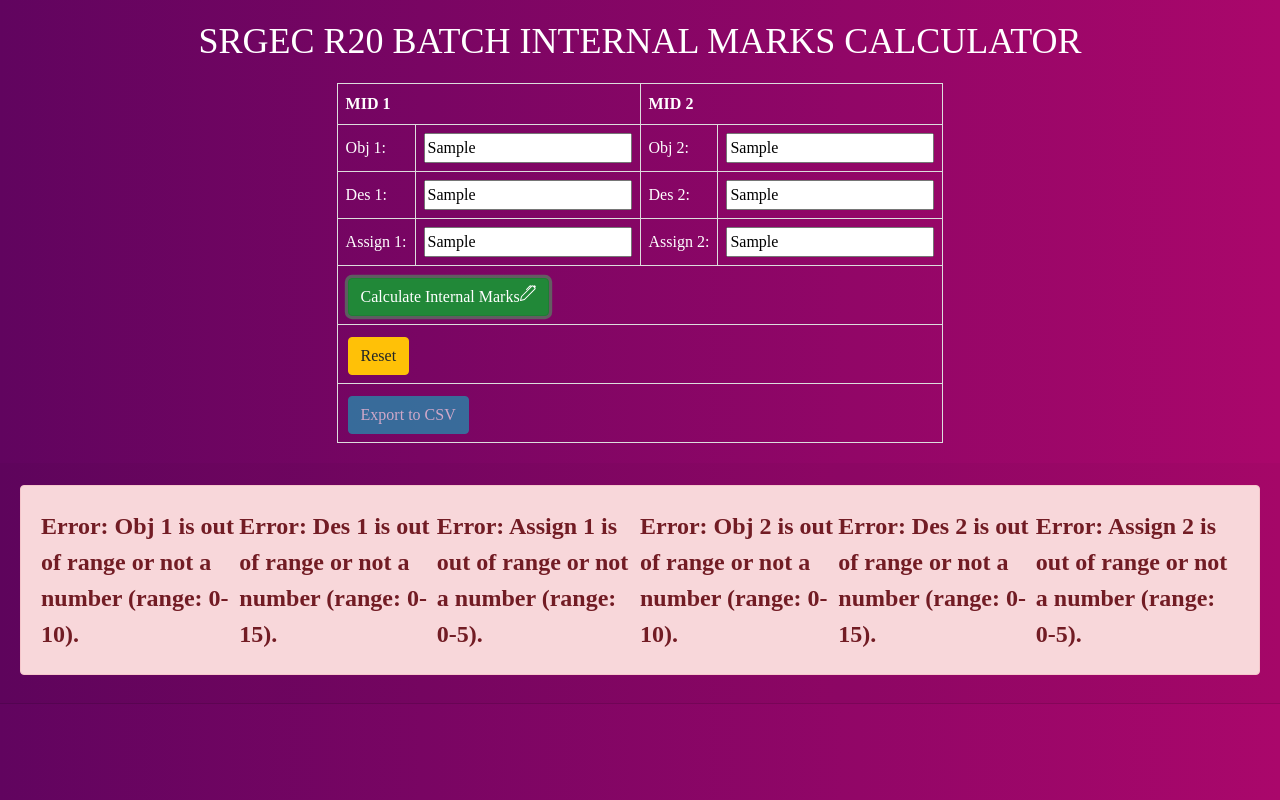
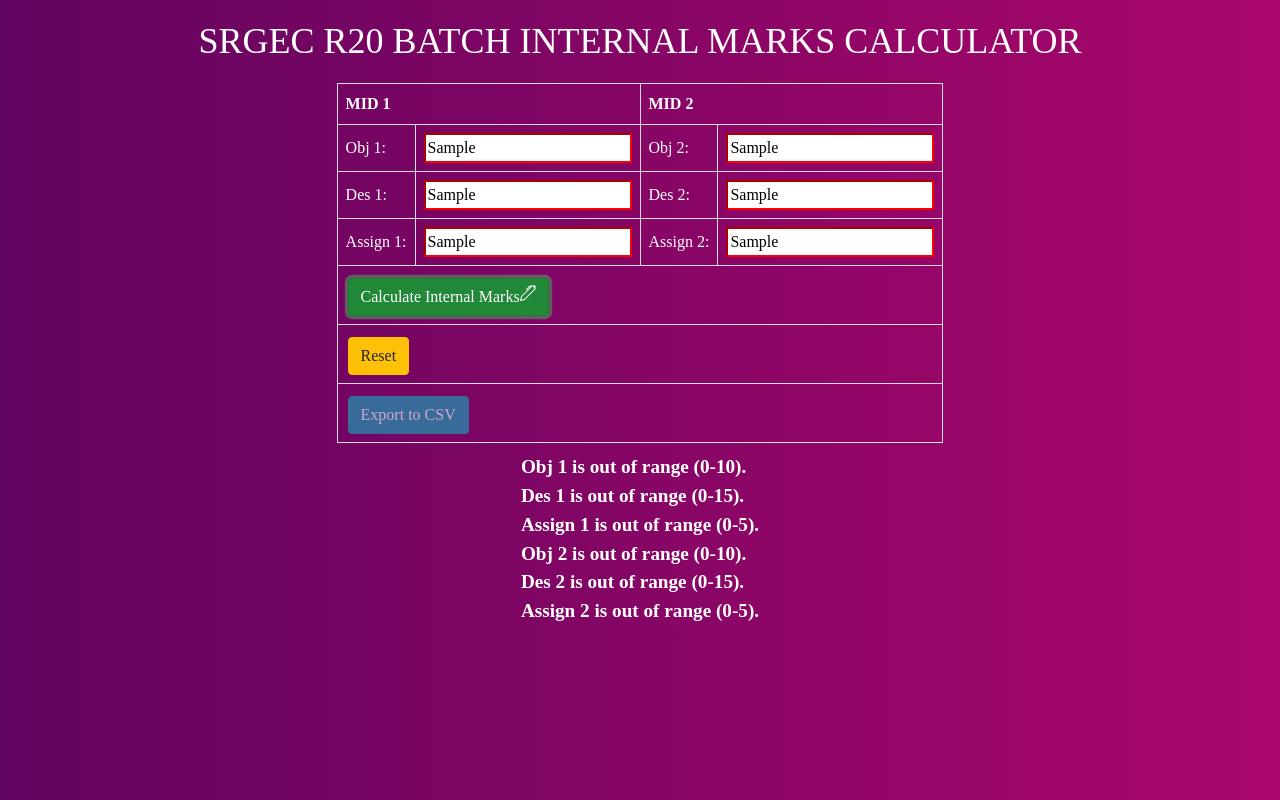
Before and after one commit to kakani17481a0566/r20.github.io, a plain HTML site: page index.html in a window 1280 px wide. Both pictures are taken after typing "Sample", "Sample", "Sample", "Sample", "Sample", "Sample" into the empty fields and a click on the button "Calculate Internal Marks". Drawn offline with nearby package versions, Linux system fonts and the light colour scheme.

Commit message:
Update index.html

```diff
--- a/index.html
+++ b/index.html
@@ -65,8 +65,10 @@
     </tr>
   </table>
 
-  <!-- Element to display the result -->
-  <p class="d-flex justify-content-center table-responsive card-header table-success" id="result"></p>
+  <!-- Element to display error messages -->
+  <div id="errorMessages" style="display: flex; justify-content: center; color: white; font-weight: bold; font-size: 1.2em;"></div>
+
+
 
   <script>
     // Function to calculate internal marks
@@ -84,27 +86,45 @@
 
       // Check that values are in range
       if (isNaN(obj1) || obj1 < 0 || obj1 > 10) {
-        errors.push('<div id="error-obj1">Error: Obj 1 is out of range or not a number (range: 0-10).</div>');
+        errors.push('Obj 1 is out of range (0-10).');
+        document.getElementById("obj1").style.borderColor = "red";
+      } else {
+        document.getElementById("obj1").style.borderColor = "";
       }
       if (isNaN(des1) || des1 < 0 || des1 > 15) {
-        errors.push('<div id="error-des1">Error: Des 1 is out of range or not a number (range: 0-15).</div>');
+        errors.push('Des 1 is out of range (0-15).');
+        document.getElementById("des1").style.borderColor = "red";
+      } else {
+        document.getElementById("des1").style.borderColor = "";
       }
       if (isNaN(assign1) || assign1 < 0 || assign1 > 5) {
-        errors.push('<div id="error-assign1">Error: Assign 1 is out of range or not a number (range: 0-5).</div>');
+        errors.push('Assign 1 is out of range (0-5).');
+        document.getElementById("assign1").style.borderColor = "red";
+      } else {
+        document.getElementById("assign1").style.borderColor = "";
       }
       if (isNaN(obj2) || obj2 < 0 || obj2 > 10) {
-        errors.push('<div id="error-obj2">Error: Obj 2 is out of range or not a number (range: 0-10).</div>');
+        errors.push('Obj 2 is out of range (0-10).');
+        document.getElementById("obj2").style.borderColor = "red";
+      } else {
+        document.getElementById("obj2").style.borderColor = "";
       }
       if (isNaN(des2) || des2 < 0 || des2 > 15) {
-        errors.push('<div id="error-des2">Error: Des 2 is out of range or not a number (range: 0-15).</div>');
+        errors.push('Des 2 is out of range (0-15).');
+        document.getElementById("des2").style.borderColor = "red";
+      } else {
+        document.getElementById("des2").style.borderColor = "";
       }
       if (isNaN(assign2) || assign2 < 0 || assign2 > 5) {
-        errors.push('<div id="error-assign2">Error: Assign 2 is out of range or not a number (range: 0-5).</div>');
+        errors.push('Assign 2 is out of range (0-5).');
+        document.getElementById("assign2").style.borderColor = "red";
+      } else {
+        document.getElementById("assign2").style.borderColor = "";
       }
-
+        document.getElementById("errorMessages").innerHTML = errors.join("<br>");
       // If there are any errors, display them and return
       if (errors.length > 0) {
-        document.getElementById("result").innerHTML = '<div class="alert alert-danger" role="alert">' + errors.join("<br>") + '</div>';
+        document.getElementById("result").innerHTML = errors.join("<br>");
         document.getElementById("exportButton").disabled = true;
         return;
       }
```
